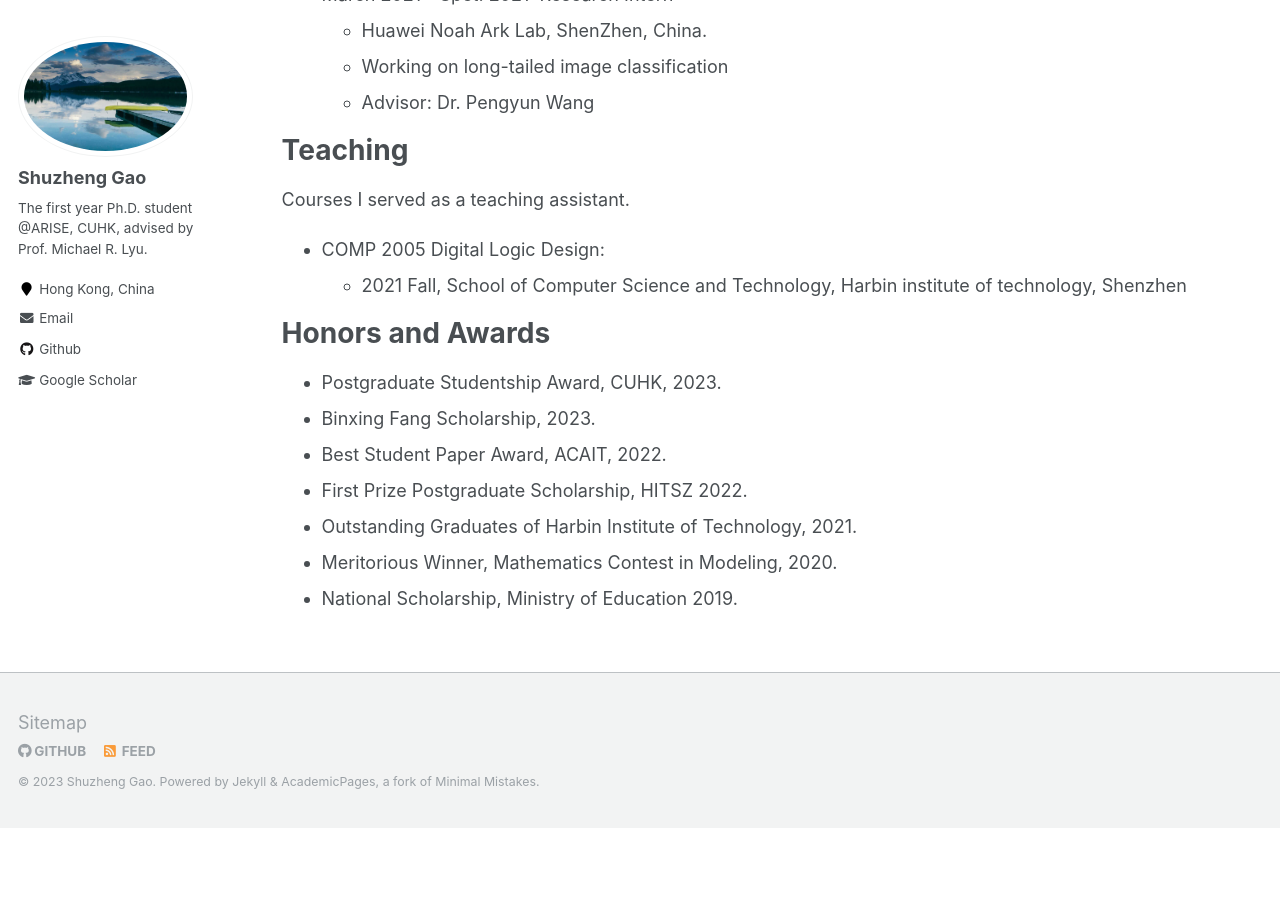
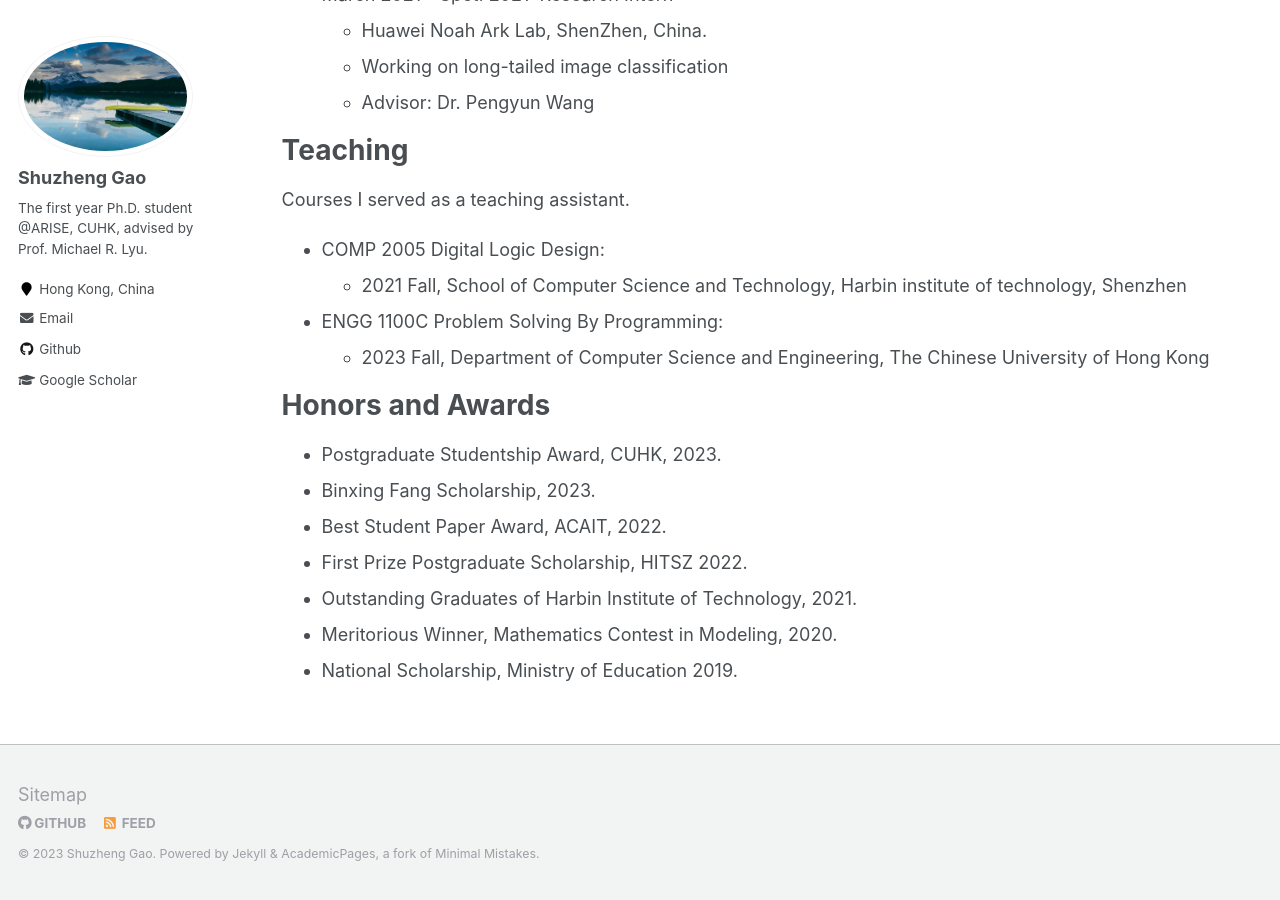
Before and after one commit to yujiachen99/yujiachen99.github.io, a Jekyll site: the page built from _pages/cv.md, in a window 1280 px wide and 900 px high, scrolled down 760 px. Built offline with Jekyll 4.4.1, drawn with Linux system fonts in a browser that asks for light colours; before the commit the page ends 1588 px from its top, so only the background shows below that.

Commit message:
Update cv.md

```diff
--- a/_pages/cv.md
+++ b/_pages/cv.md
@@ -42,6 +42,9 @@ Courses I served as a teaching assistant.
 - COMP 2005 Digital Logic Design:
   - 2021 Fall, School of Computer Science and Technology, Harbin institute of technology, Shenzhen
 
+- ENGG 1100C Problem Solving By Programming:
+  - 2023 Fall, Department of Computer Science and Engineering, The Chinese University of Hong Kong
+
 <div style='display: none'>
 # Academic service
 
```
